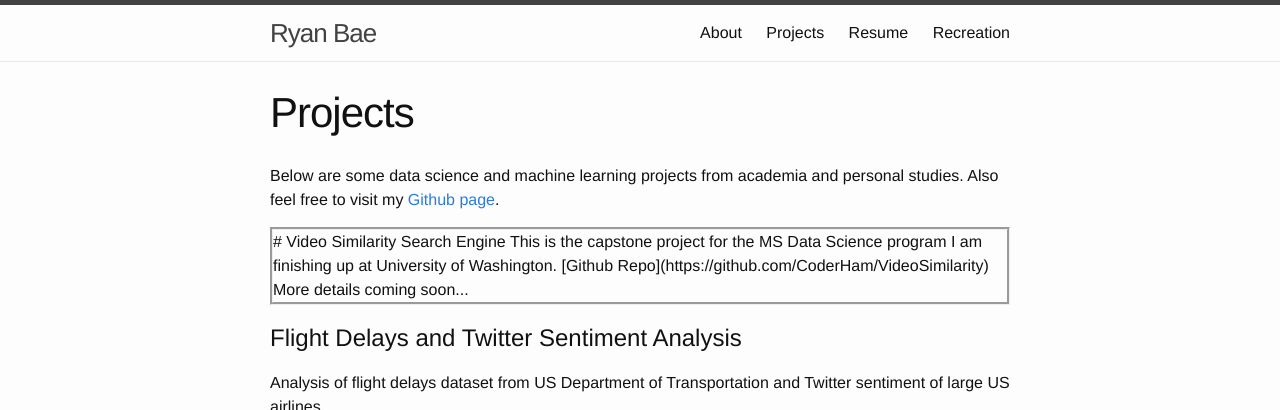
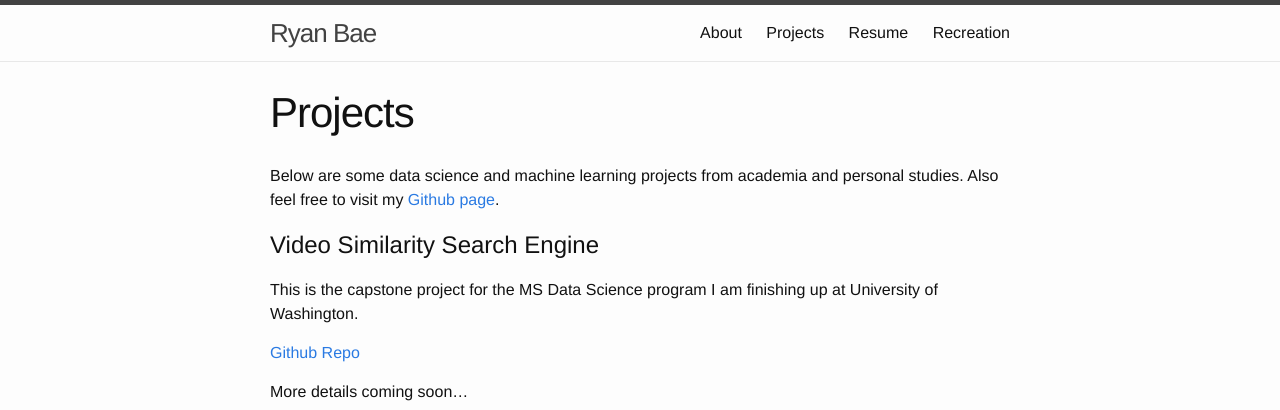
Before and after one commit to ryanbae89/ryanbae89.github.io, a Jekyll site: the page built from 02-projects.md, in a window 1280 px wide, cut to the strip 0-410 px from the top of the page. Built offline with Jekyll 4.4.1, drawn with Linux system fonts in a browser that asks for light colours.

Commit message:
fix projects and added README.md

```diff
--- a/02-projects.md
+++ b/02-projects.md
@@ -6,8 +6,6 @@ permalink: /projects/
 
 Below are some data science and machine learning projects from academia and personal studies. Also feel free to visit my [Github page](https://github.com/heybaebae).
 
-<p class="groove">
-
 # Video Similarity Search Engine
 
 This is the capstone project for the MS Data Science program I am finishing up at University of Washington.
@@ -15,8 +13,6 @@ This is the capstone project for the MS Data Science program I am finishing up a
 [Github Repo](https://github.com/CoderHam/VideoSimilarity)
 
 More details coming soon...
-
-</p>
 
 # Flight Delays and Twitter Sentiment Analysis
 
--- a/css/main.scss
+++ b/css/main.scss
@@ -28,7 +28,6 @@ $content-width:    800px;
 $on-palm:          600px;
 $on-laptop:        800px;
 
-p.groove {border-style: groove;}
 
 // Use media queries like this:
 // @include media-query($on-palm) {
```
Also changed, not shown: README.md (added).
